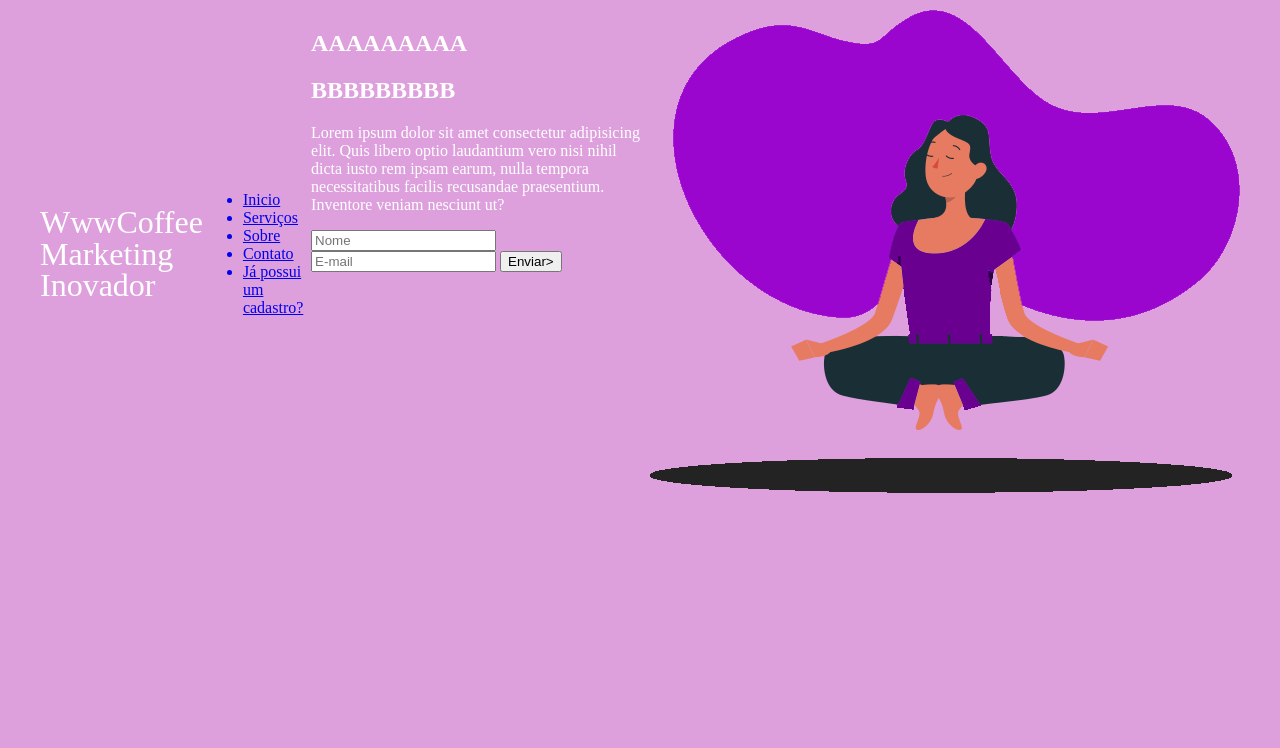
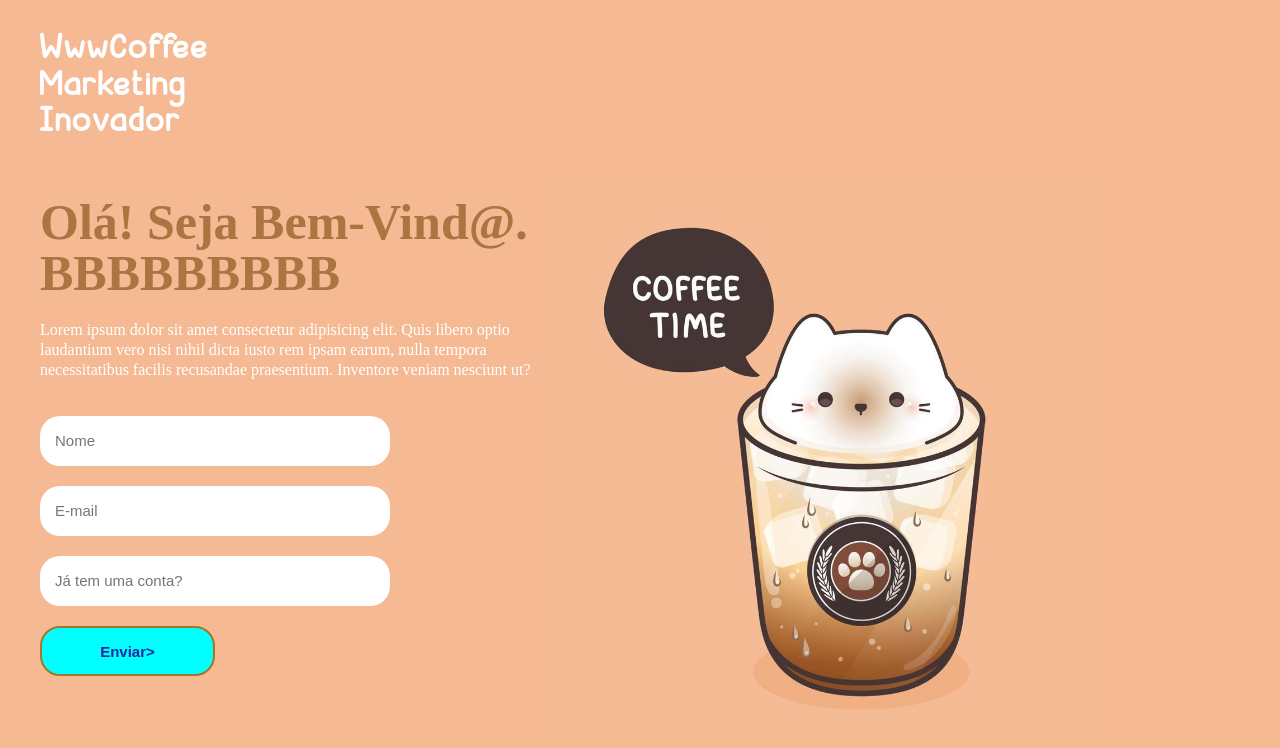
Before and after one commit to WebinVision/New-LandingPage, a plain HTML site: page index.html in a window 1280 px wide. Drawn offline with Linux system fonts and the light colour scheme.

Commit message:
Updated Lan.Page

```diff
--- a/index.html
+++ b/index.html
@@ -5,7 +5,7 @@
     <meta http-equiv="X-UA-Compatible" content="IE=edge">
     <meta name="viewport" content="width=device-width, initial-scale=1.0">
     <link href="./styles/style.css" rel="stylesheet">
-    <!--<link href="./styles/fonts.css" rel="stylesheet">-->
+    <link href="./styles/fonts.css" rel="stylesheet">
     <title>Landing Page</title>
 </head>
 <body>
@@ -16,32 +16,40 @@
             <h1>Inovador</h1>
         </div>
 
-        <ul>
+        <!--<ul>
             <a href="#"><li>Inicio</li></a>
             <a href="#"><li>Serviços</li></a>
             <a href="#"><li>Sobre</li></a>
             <a href="#"><li>Contato</li></a>
             <a href="#"><li>Já possui um cadastro?</li></a>
-        </ul>
+        </ul>-->
+    </header>
 
     <main>
         <aside>
-                <h2>AAAAAAAAA</h2>
-                <h2>BBBBBBBBB</h2>
+            <h2><span>Olá! Seja Bem-Vind@.</span></h2>
+            <h2><span>BBBBBBBBB</span></h2>
             <p>
                 Lorem ipsum dolor sit amet consectetur adipisicing elit. Quis libero optio laudantium vero nisi nihil dicta iusto rem ipsam earum, nulla tempora necessitatibus facilis recusandae praesentium. Inventore veniam nesciunt ut?
             </p>
             <form>
                 <input type="text" placeholder="Nome">
                 <input type="email" placeholder="E-mail">
+                <input type="text" placeholder="Já tem uma conta?">
                 <input type="submit" value="Enviar>">
             </form>
         </aside>
 
         <article>
-                <img src="./components/images/77d0a7c454e658833800528e748edbe9.png" alt="mulher-toxa">
+            <img src="./components/images/cute-cat-foam-inside-coffee-cup-vector.jpg" alt="espuma-gato">
         </article>
     </main>
-    </header>
 </body>
 </html>
+
+<!--header{
+    display: flex;
+    flex-direction: row;
+    justify-content: space-between;
+    align-items: center;
+}-->
--- a/styles/style.css
+++ b/styles/style.css
@@ -1,17 +1,10 @@
 body{
-    background-color: plum;
+    background-color: rgb(245, 186, 148);
     color: white;
-    font-family: 'Times New Roman', Times, serif;
+    font-family: font6;
     max-width: 1200px;
     margin: 0 auto;
-    padding: 10px;
-}
-
-header{
-    display: flex;
-    flex-direction: row;
-    justify-content: space-between;
-    align-items: center;
+    padding: 15px;
 }
 
 #title{
@@ -19,11 +12,70 @@ header{
     line-height: 10px;
 }
 
+li{
+    display: inline-block;
+}
+
 h1{
-    font-weight: 200;
+    font-weight: 600;
+    font-size: 40px;
 }
 
 main{
     display: flex;
     flex-direction: row;
+    margin-top: 50px;
 }
+
+h2{
+    font-size: 50px;
+    line-height: 10px;
+    font-family: 'Times New Roman', Times, serif;
+}
+
+span{
+    color: rgba(168, 113, 61, 0.966);
+}
+
+p{
+    line-height: 20px;
+    max-width: 500px;
+    font-family: 'Times New Roman', Times, serif;
+}
+
+img{
+    width: 548px;
+    justify-content: space-between;
+    padding: autopx;
+    margin: 10px;
+}
+
+form{
+    display: flex;
+    flex-direction: column;
+    width: 70%;
+}
+
+form [type="submit"]{
+    border: 2px solid rgb(161, 119, 42);
+    height: 50px;
+    width: 50%;
+    background-color: aqua;
+    color: rgb(34, 36, 161);
+    font-weight: bold;
+}
+
+form [type="submit"]:hover{
+    cursor: pointer;
+    background-color: rgb(199, 152, 50);
+    color: rgb(74, 216, 31);
+}
+
+input{
+    margin-top: 20px;
+    height: 20px;
+    padding: 15px;
+    border-radius: 20px;
+    border: none;
+    font-size: 15px;
+}
```
Lines whose indentation alone changed are shown as unchanged.
